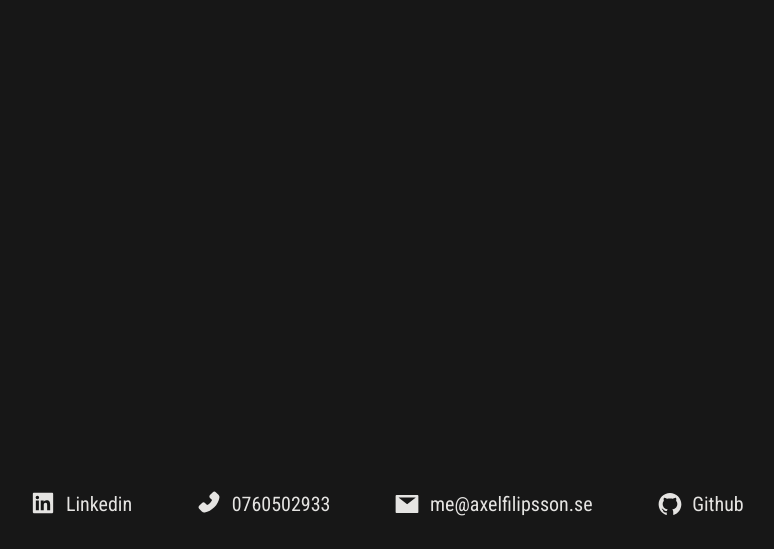
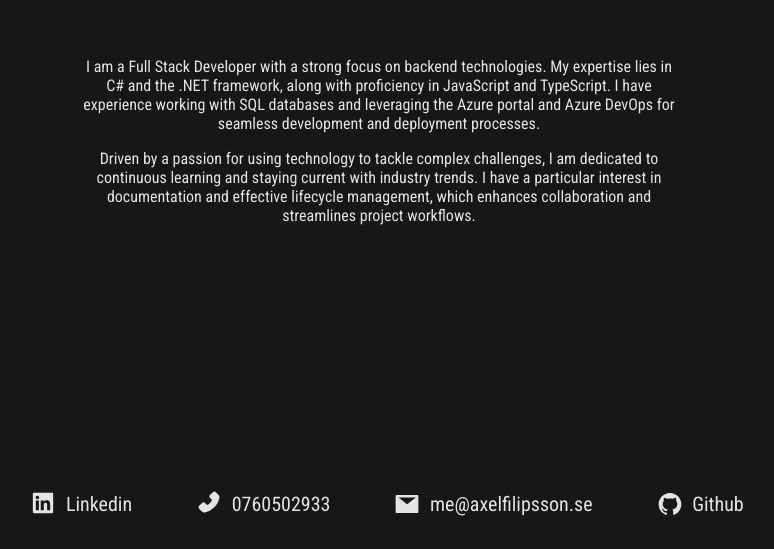
Before and after one commit to axelfilipsson/webb, a React (Create React App) app: page / in a window 1280 px wide. Shown: the part 267-816 px from the top of the page, without its empty margins (261-1035 px from the left). Built offline with nearby package versions, Linux system fonts and the light colour scheme.

Commit message:
updated packges and added about component

```diff
--- a/src/App.js
+++ b/src/App.js
@@ -1,21 +1,13 @@
 import './App.css';
-
-
 import Footer from './components/Footer';
-
 import { BrowserRouter as Router } from 'react-router-dom';
-
-
-
+import Main from './components/Main';
 
 function App() {
   return (
     <Router>
-
-
-
+        <Main></Main>
         <Footer></Footer>
-
     </Router>
   );
 }
--- /dev/null
+++ b/src/components/About.js
@@ -0,0 +1,15 @@
+import React from 'react'
+import { AboutStyle } from '../styles/MainStyle'
+
+export default function About() {
+  return (
+    <AboutStyle>
+        <p>
+        I am a Full Stack Developer with a strong focus on backend technologies. My expertise lies in C# and the .NET framework, along with proficiency in JavaScript and TypeScript. I have experience working with SQL databases and leveraging the Azure portal and Azure DevOps for seamless development and deployment processes.
+        </p>
+        <p>
+        Driven by a passion for using technology to tackle complex challenges, I am dedicated to continuous learning and staying current with industry trends. I have a particular interest in documentation and effective lifecycle management, which enhances collaboration and streamlines project workflows.
+        </p>
+        </AboutStyle>
+  )
+}
--- /dev/null
+++ b/src/components/Main.js
@@ -0,0 +1,12 @@
+import React from 'react'
+import About from './About'
+import { MainStyle } from '../styles/MainStyle'
+
+export default function Main() {
+  return (
+    <MainStyle>
+        <About/>
+    </MainStyle>
+  )
+
+}
--- /dev/null
+++ b/src/styles/MainStyle.js
@@ -0,0 +1,16 @@
+
+import styled from 'styled-components';
+
+
+export const MainStyle = styled.div`
+    display: flex;
+    align-items: center;
+    justify-content: center;
+    height: 100vh;
+`
+
+
+export const AboutStyle = styled.p`
+    max-width: 600px;
+    padding: 10px; /* Optional: Padding for text spacing */
+`;
```
Also changed, not shown: package.json (+4 -13 lines), 1 other file (tests, documents, lock files or other folders).
